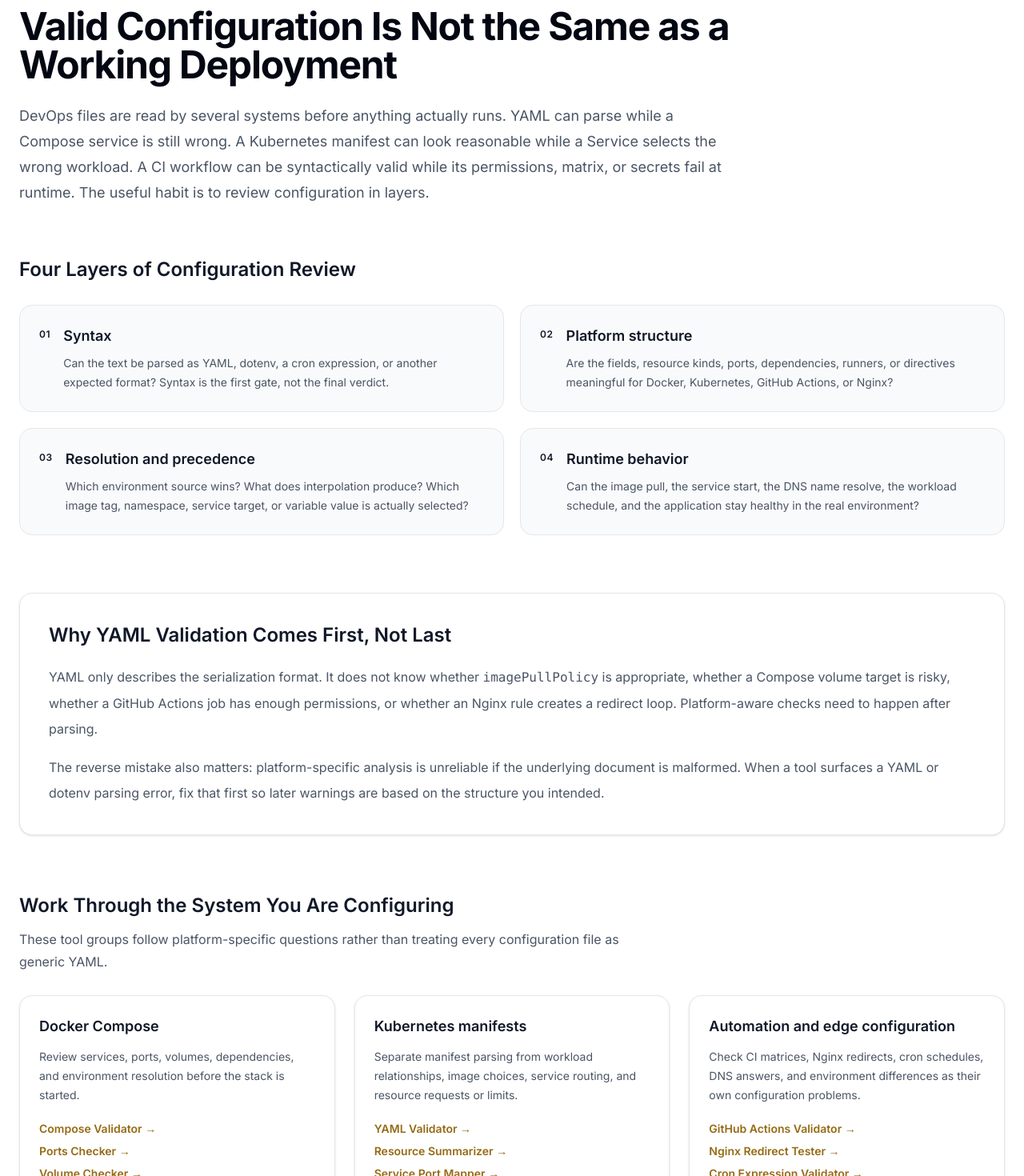
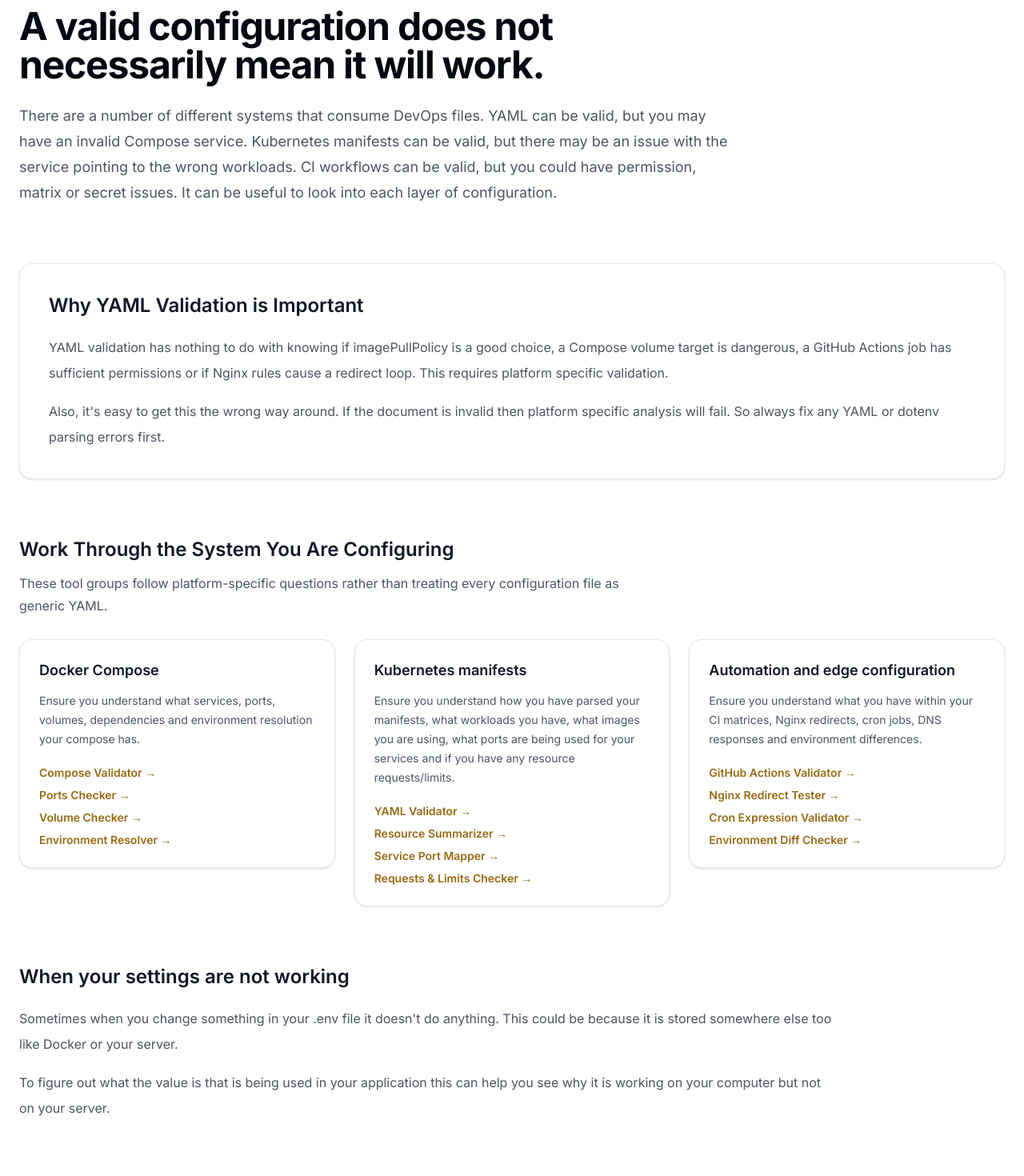
Before and after one commit to vaarunsonawwane-ops/yoryantra-new, a Next.js app: page /devops-resources in a window 1280 px wide. Shown: the part 180-1650 px from the top of the page at 80% size. Built offline with nearby package versions, Linux system fonts and the light colour scheme.

Commit message:
Update page.tsx

```diff
--- a/app/devops-resources/page.tsx
+++ b/app/devops-resources/page.tsx
@@ -1,32 +1,9 @@
 import Link from "next/link";
-
-const layers = [
-  {
-    number: "01",
-    title: "Syntax",
-    text: "Can the text be parsed as YAML, dotenv, a cron expression, or another expected format? Syntax is the first gate, not the final verdict.",
-  },
-  {
-    number: "02",
-    title: "Platform structure",
-    text: "Are the fields, resource kinds, ports, dependencies, runners, or directives meaningful for Docker, Kubernetes, GitHub Actions, or Nginx?",
-  },
-  {
-    number: "03",
-    title: "Resolution and precedence",
-    text: "Which environment source wins? What does interpolation produce? Which image tag, namespace, service target, or variable value is actually selected?",
-  },
-  {
-    number: "04",
-    title: "Runtime behavior",
-    text: "Can the image pull, the service start, the DNS name resolve, the workload schedule, and the application stay healthy in the real environment?",
-  },
-];
 
 const workflowCards = [
   {
     title: "Docker Compose",
-    text: "Review services, ports, volumes, dependencies, and environment resolution before the stack is started.",
+    text: "Ensure you understand what services, ports, volumes, dependencies and environment resolution your compose has.",
     links: [
       { label: "Compose Validator", href: "/tools/docker-compose-validator" },
       { label: "Ports Checker", href: "/tools/docker-compose-ports-checker" },
@@ -36,7 +13,7 @@ const workflowCards = [
   },
   {
     title: "Kubernetes manifests",
-    text: "Separate manifest parsing from workload relationships, image choices, service routing, and resource requests or limits.",
+    text: "Ensure you understand how you have parsed your manifests, what workloads you have, what images you are using, what ports are being used for your services and if you have any resource requests/limits.",
     links: [
       { label: "YAML Validator", href: "/tools/kubernetes-yaml-validator" },
       { label: "Resource Summarizer", href: "/tools/kubernetes-yaml-resource-summarizer" },
@@ -46,7 +23,7 @@ const workflowCards = [
   },
   {
     title: "Automation and edge configuration",
-    text: "Check CI matrices, Nginx redirects, cron schedules, DNS answers, and environment differences as their own configuration problems.",
+    text: "Ensure you understand what you have within your CI matrices, Nginx redirects, cron jobs, DNS responses and environment differences.",
     links: [
       { label: "GitHub Actions Validator", href: "/tools/github-actions-yaml-validator" },
       { label: "Nginx Redirect Tester", href: "/tools/nginx-redirect-rule-tester" },
@@ -91,52 +68,33 @@ export default function Page() {
 
         <div className="max-w-4xl">
           <h1 className="text-4xl font-bold tracking-tight text-gray-950 md:text-5xl">
-            Valid Configuration Is Not the Same as a Working Deployment
+            A valid configuration does not necessarily mean it will work.
           </h1>
           <p className="mt-6 text-lg leading-8 text-gray-600">
-            DevOps files are read by several systems before anything actually
-            runs. YAML can parse while a Compose service is still wrong. A
-            Kubernetes manifest can look reasonable while a Service selects the
-            wrong workload. A CI workflow can be syntactically valid while its
-            permissions, matrix, or secrets fail at runtime. The useful habit is
-            to review configuration in layers.
+            There are a number of different systems that consume DevOps files.
+			YAML can be valid, but you may have an invalid Compose service.
+			Kubernetes manifests can be valid, but there may be an issue with
+			the service pointing to the wrong workloads. CI workflows
+            can be valid, but you could have permission, matrix or secret issues.
+			It can be useful to look into each layer of configuration.
           </p>
         </div>
 
-        <section className="mt-16">
-          <h2 className="text-2xl font-semibold text-gray-900">Four Layers of Configuration Review</h2>
-          <div className="mt-7 grid gap-5 md:grid-cols-2">
-            {layers.map((layer) => (
-              <div key={layer.number} className="self-start rounded-2xl border border-gray-200 bg-gray-50 p-6">
-                <div className="flex items-start gap-4">
-                  <span className="pt-1 text-xs font-semibold tracking-wider text-gray-900">{layer.number}</span>
-                  <div>
-                    <h3 className="text-lg font-semibold text-gray-900">{layer.title}</h3>
-                    <p className="mt-2 text-sm leading-6 text-gray-600">{layer.text}</p>
-                  </div>
-                </div>
-              </div>
-            ))}
-          </div>
-        </section>
-
         <section className="mt-18 rounded-2xl border border-gray-200 bg-white p-7 shadow-sm md:p-9">
           <h2 className="text-2xl font-semibold text-gray-900">
-            Why YAML Validation Comes First, Not Last
+            Why YAML Validation is Important
           </h2>
           <div className="mt-5 space-y-4 leading-8 text-gray-600">
             <p>
-              YAML only describes the serialization format. It does not know
-              whether <code>imagePullPolicy</code> is appropriate, whether a
-              Compose volume target is risky, whether a GitHub Actions job has
-              enough permissions, or whether an Nginx rule creates a redirect
-              loop. Platform-aware checks need to happen after parsing.
+              YAML validation has nothing to do with knowing if imagePullPolicy
+			  is a good choice, a Compose volume target is dangerous, a
+			  GitHub Actions job has sufficient permissions or if Nginx rules
+              cause a redirect loop. This requires platform specific validation.
             </p>
             <p>
-              The reverse mistake also matters: platform-specific analysis is
-              unreliable if the underlying document is malformed. When a tool
-              surfaces a YAML or dotenv parsing error, fix that first so later
-              warnings are based on the structure you intended.
+              Also, it's easy to get this the wrong way around. If the document
+			  is invalid then platform specific analysis will fail. So always fix
+			  any YAML or dotenv parsing errors first.
             </p>
           </div>
         </section>
@@ -168,21 +126,17 @@ export default function Page() {
 
         <section className="mt-18 max-w-5xl">
           <h2 className="text-2xl font-semibold text-gray-900">
-            Precedence Is Often the Bug
+            When your settings are not working
           </h2>
           <div className="mt-5 space-y-4 leading-8 text-gray-600">
             <p>
-              Environment variables are a good example. A value may exist in a
-              shell, a project <code>.env</code> file, a Compose interpolation
-              source, a service-level <code>environment</code> block, or an
-              injected deployment secret. The file you are looking at may not be
-              the source that wins.
+              Sometimes when you change something in your .env file it doesn't
+			  do anything. This could be because it is stored somewhere else
+			  too like Docker or your server.
             </p>
             <p>
-              Similar precedence problems appear in image tags, namespace
-              defaults, Nginx location matching, DNS caches, and CI matrices.
-              When two environments behave differently, compare resolved values
-              and effective configuration instead of only comparing source files.
+              To figure out what the value is that is being used in your application
+			  this can help you see why it is working on your computer but not on your server.
             </p>
           </div>
         </section>
@@ -190,9 +144,10 @@ export default function Page() {
         <section className="mt-18 border-t border-gray-200 pt-10">
           <h2 className="text-xl font-semibold text-gray-900">Finish With the Platform&apos;s Own Validation</h2>
           <p className="mt-3 max-w-4xl leading-7 text-gray-600">
-            Browser checks are useful before deployment, but the final authority
-            is the system that will run the configuration. Use the platform&apos;s
-            own validation, dry-run, rendering, or test commands where available.
+            While browser based checks can be useful, the final validation
+			comes from the system that will actually run this configuration.
+			Where possible use the platforms built-in validation, dry run,
+			render or test commands.
           </p>
           <div className="mt-5 flex flex-wrap gap-x-6 gap-y-3 text-sm font-semibold">
             <a href="https://docs.docker.com/reference/compose-file/" target="_blank" rel="noreferrer" className="text-[var(--green)] underline underline-offset-4">Docker Compose file reference ↗</a>
```
